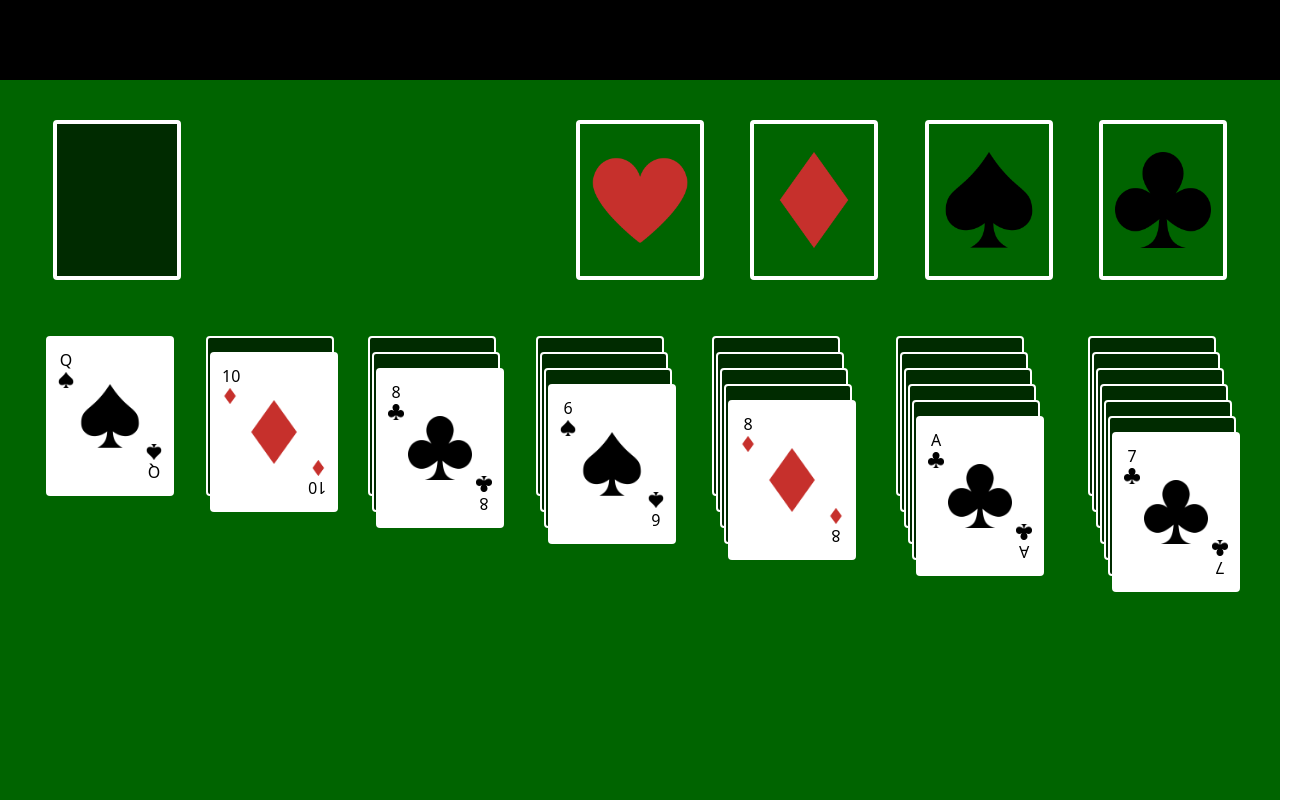
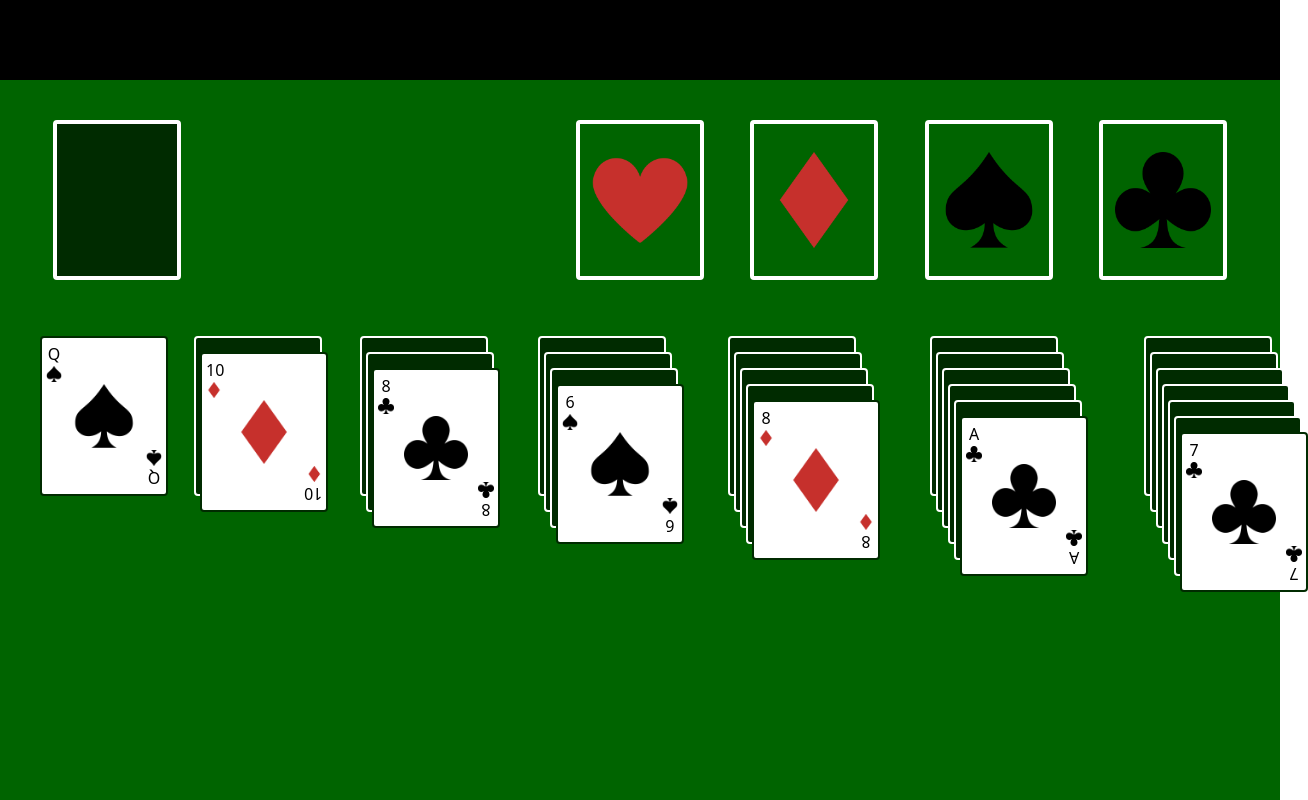
Before and after one commit to Spencehiko/solitaire, a Vue app: page / in a window 1280 px wide. Shown: the whole page, 1308 px wide, since content can reach past the window. Built offline with nearby package versions, Linux system fonts and the light colour scheme.

Commit message:
fix! drag & drop logic fixed

```diff
--- a/src/components/GamePage.vue
+++ b/src/components/GamePage.vue
@@ -5,7 +5,7 @@ import { onMounted } from "vue";
 
 const store = useMainStore();
 const { cards, activeCardIndex, board, slots } = storeToRefs(store);
-const { startGame, nextCard, getCardNumber, getCardSuit, sendCardToSlot, checkDrop } = store;
+const { startGame, nextCard, getCardNumber, getCardSuit, sendCardToSlot, sendCardToSlotFromBoard, checkDrop } = store;
 
 onMounted(() => {
     activeCardIndex.value = -1;
@@ -81,23 +81,23 @@ const dragOverHandler = (slot: any) => {
                     <div
                         v-if="card > 0"
                         :style="{
-                            'margin-left': cardIndex * 0.5 + 'rem',
+                            'margin-left': cardIndex * 0.75 + 'rem',
                         }"
                     >
                         <div
-                            class="h-40 w-32 bg-white border-4 border-transparent rounded relative flex cursor-pointer select-none draggable-card -mt-36"
-                            @click="sendCardToSlot(card)"
+                            class="h-40 w-32 bg-white border-2 border-darkest-green rounded relative flex cursor-pointer select-none draggable-card -mt-36 mb-8"
+                            @click="sendCardToSlotFromBoard(card)"
                             draggable="true"
                             :data-number="card"
                             @dragend="dragEndHandler(card)"
                             @dragover="dragOverHandler(slot)"
                         >
-                            <div class="absolute left-2 top-2 flex flex-col" draggable="false">
+                            <div class="absolute left-1 top-1 flex flex-col" draggable="false">
                                 <span class="text-center">{{ getCardNumber(card) }}</span>
                                 <img class="h-4 w-4" :src="`suits/${getCardSuit(card)}.png`" draggable="false" />
                             </div>
                             <img :src="'suits/' + getCardSuit(card) + '.png'" class="h-16 w-16 absolute top-1/2 left-1/2 -translate-x-1/2 -translate-y-1/2" draggable="false" />
-                            <div class="absolute right-2 bottom-2 flex flex-col -scale-100" draggable="false">
+                            <div class="absolute right-1 bottom-1 flex flex-col -scale-100" draggable="false">
                                 <span class="text-center">{{ getCardNumber(card) }}</span>
                                 <img class="h-4 w-4" :src="`suits/${getCardSuit(card)}.png`" />
                             </div>
@@ -106,7 +106,7 @@ const dragOverHandler = (slot: any) => {
                     <div
                         class="h-40 w-32 bg-darkest-green border-2 border-white rounded -mt-36"
                         :style="{
-                            'margin-left': cardIndex * 0.5 + 'rem',
+                            'margin-left': cardIndex * 0.75 + 'rem',
                         }"
                         v-else
                     ></div>
--- a/src/stores/store.ts
+++ b/src/stores/store.ts
@@ -69,24 +69,46 @@ export const useMainStore = defineStore({
                 this.cards.splice(this.cards.indexOf(card), 1);
             }
         },
-        isOneLess(firstCard: number | string, secondCard: number | string) {
-            if (typeof firstCard === "string" || typeof secondCard === "string") {
-                return (firstCard === "Q" && secondCard === "K") || (firstCard === "Q" && secondCard === "J") || (firstCard === "J" && secondCard === 10) || (firstCard === 2 && secondCard === "A");
+        sendCardToSlotFromBoard(card: number) {
+            const cardToSendSlot = this.board.findIndex((slot) => slot.includes(card));
+            if (this.board[cardToSendSlot][this.board[cardToSendSlot].length - 1] !== card) {
+                return;
             }
-            return firstCard === secondCard - 1;
+            const suit = this.getCardSuit(card);
+            const number = this.getCardNumber(card);
+            if ((this.slots[suit] === -1 && number === "A") || this.isOneLess(number, this.getCardNumber(this.slots[suit]))) {
+                this.slots[suit] = card;
+                this.board[cardToSendSlot].splice(-1, 1);
+                this.board[cardToSendSlot][this.board[cardToSendSlot].length - 1] = -this.board[cardToSendSlot][this.board[cardToSendSlot].length - 1];
+            }
+        },
+        isOneLess(bigCard: number | string, smallCard: number | string) {
+            console.log(bigCard, smallCard);
+            if (typeof bigCard === "string" || typeof smallCard === "string") {
+                return (bigCard === "K" && smallCard === "Q") || (bigCard === "Q" && smallCard === "J") || (bigCard === "J" && smallCard === 10) || (bigCard === 2 && smallCard === "A");
+            }
+            return bigCard - 1 === smallCard;
         },
         checkDrop(pickedCard: number, droppedSlot: number) {
             const lastCardOnSlot = this.board[droppedSlot][this.board[droppedSlot].length - 1];
             if (lastCardOnSlot === pickedCard) {
                 return;
             }
+            console.log(pickedCard, lastCardOnSlot);
+            console.log(this.isColored(pickedCard), this.isColored(lastCardOnSlot));
             if (this.isColored(pickedCard) === this.isColored(lastCardOnSlot)) {
                 return;
             }
-            if (this.isOneLess(this.getCardNumber(pickedCard), this.getCardNumber(lastCardOnSlot))) {
+            console.log("CONDITION MET");
+            if (this.isOneLess(this.getCardNumber(lastCardOnSlot), this.getCardNumber(pickedCard))) {
                 const pickedCardSlot = this.board.findIndex((slot) => slot.includes(pickedCard));
-                this.board[droppedSlot][this.board[droppedSlot].length] = pickedCard;
-                this.board[pickedCardSlot].splice(-1, 1);
+                const indexOfPickedCard = this.board[pickedCardSlot].indexOf(pickedCard);
+                let count = 0;
+                for (let i = indexOfPickedCard; i < this.board[pickedCardSlot].length; i++) {
+                    this.board[droppedSlot].push(this.board[pickedCardSlot][i]);
+                    count++;
+                }
+                this.board[pickedCardSlot].splice(indexOfPickedCard, count);
                 this.board[pickedCardSlot][this.board[pickedCardSlot].length - 1] = -this.board[pickedCardSlot][this.board[pickedCardSlot].length - 1];
             }
         },
@@ -94,5 +116,5 @@ export const useMainStore = defineStore({
             return card < 27;
         },
     },
-    persist: false,
+    persist: true,
 });
```
